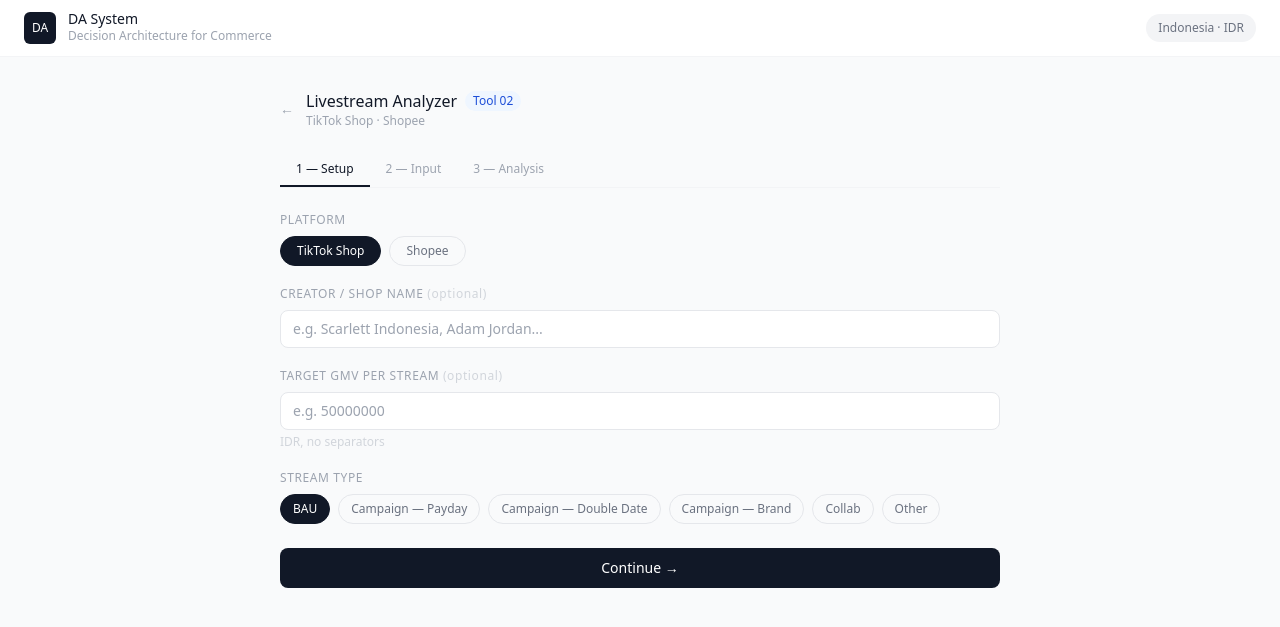
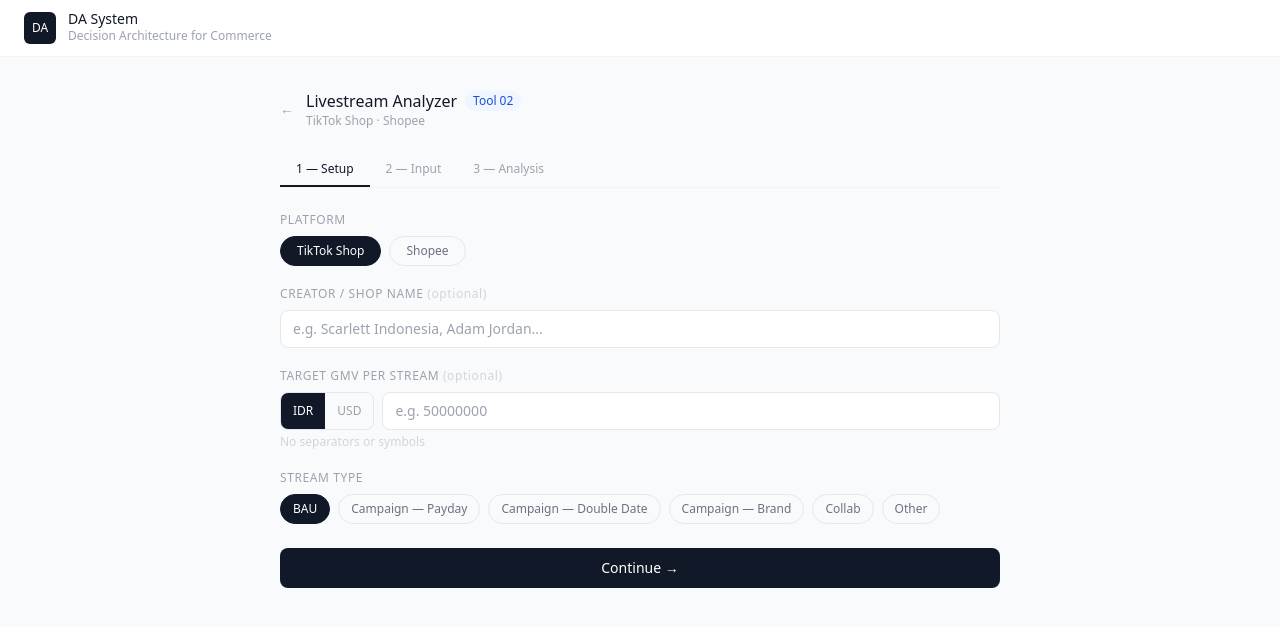
Before and after one commit to donaldaditya/da-system-livestream-analyzer, a FastAPI app: page /livestream-analyzer/ in a window 1280 px wide. Shown: the top 627 px of the page. Run offline with FastAPI, Linux system fonts and the light colour scheme; some libraries are stand-ins or nearby versions.

Commit message:
ui: remove nav currency badge, add IDR/USD toggle on setup, clean nav

```diff
--- a/app/routers/livestream.py
+++ b/app/routers/livestream.py
@@ -44,6 +44,7 @@ async def input_page(request: Request):
     return templates.TemplateResponse(request, "livestream_input.html", {
         "entity_name": request.query_params.get("entity_name", ""),
         "target_gmv":  request.query_params.get("target_gmv", ""),
+        "currency":    request.query_params.get("currency", "IDR"),
         "platform":    request.query_params.get("platform", "tiktok"),
         "stream_type": request.query_params.get("stream_type", "bau"),
     })
--- a/templates/base.html
+++ b/templates/base.html
@@ -7,7 +7,7 @@
   <script src="https://cdn.tailwindcss.com"></script>
 </head>
 <body class="bg-gray-50 text-gray-900 min-h-screen">
-  <nav class="border-b border-gray-100 bg-white px-6 py-3 flex items-center justify-between">
+  <nav class="border-b border-gray-100 bg-white px-6 py-3 flex items-center">
     <a href="/" class="flex items-center gap-3">
       <div class="w-8 h-8 bg-gray-900 rounded-md flex items-center justify-center">
         <span class="text-white text-xs font-medium">DA</span>
@@ -17,7 +17,6 @@
         <div class="text-xs text-gray-400 mt-0.5">Decision Architecture for Commerce</div>
       </div>
     </a>
-    <span class="text-xs px-3 py-1.5 rounded-full bg-gray-100 text-gray-500">Indonesia · IDR</span>
   </nav>
   <main class="max-w-3xl mx-auto px-6 py-8">{% block content %}{% endblock %}</main>
 </body>
--- a/templates/livestream_input.html
+++ b/templates/livestream_input.html
@@ -19,6 +19,7 @@
 <form action="/livestream-analyzer/analyze" method="post" enctype="multipart/form-data">
   <input type="hidden" name="entity_name" value="{{ entity_name }}">
   <input type="hidden" name="target_gmv" value="{{ target_gmv }}">
+  <input type="hidden" name="currency" value="{{ currency }}">
   <input type="hidden" name="platform" value="{{ platform }}">
   <input type="hidden" name="stream_type" value="{{ stream_type }}">
   <input type="hidden" name="input_mode" id="input_mode" value="file">
--- a/templates/livestream_setup.html
+++ b/templates/livestream_setup.html
@@ -38,9 +38,18 @@
   </div>
   <div class="mb-5">
     <div class="text-xs text-gray-400 uppercase tracking-wider mb-2">Target GMV per stream <span class="normal-case text-gray-300">(optional)</span></div>
-    <input type="text" name="target_gmv" placeholder="e.g. 50000000"
-      class="w-full text-sm px-3 py-2 border border-gray-200 rounded-lg bg-white focus:outline-none focus:border-gray-400">
-    <div class="text-xs text-gray-300 mt-1">IDR, no separators</div>
+    <div class="flex gap-2">
+      <div class="flex rounded-lg border border-gray-200 overflow-hidden flex-shrink-0">
+        <button type="button" id="btn-idr" onclick="setCurrency('IDR')"
+          class="text-xs px-3 py-2 bg-gray-900 text-white font-medium">IDR</button>
+        <button type="button" id="btn-usd" onclick="setCurrency('USD')"
+          class="text-xs px-3 py-2 text-gray-400 hover:bg-gray-50">USD</button>
+      </div>
+      <input type="text" name="target_gmv" placeholder="e.g. 50000000"
+        class="flex-1 text-sm px-3 py-2 border border-gray-200 rounded-lg bg-white focus:outline-none focus:border-gray-400">
+      <input type="hidden" name="currency" id="currency_val" value="IDR">
+    </div>
+    <div class="text-xs text-gray-300 mt-1">No separators or symbols</div>
   </div>
   <div class="mb-6">
     <div class="text-xs text-gray-400 uppercase tracking-wider mb-2">Stream type</div>
@@ -59,6 +68,11 @@
   <button type="submit" class="w-full bg-gray-900 text-white text-sm py-2.5 rounded-lg hover:bg-gray-800">Continue →</button>
 </form>
 <script>
+function setCurrency(c) {
+  document.getElementById('currency_val').value = c;
+  document.getElementById('btn-idr').className = 'text-xs px-3 py-2 ' + (c==='IDR' ? 'bg-gray-900 text-white font-medium' : 'text-gray-400 hover:bg-gray-50');
+  document.getElementById('btn-usd').className = 'text-xs px-3 py-2 ' + (c==='USD' ? 'bg-gray-900 text-white font-medium' : 'text-gray-400 hover:bg-gray-50');
+}
 function selectPill(btn) {
   const field = btn.dataset.field;
   btn.closest('.flex').querySelectorAll('.pill').forEach(b => {
```
